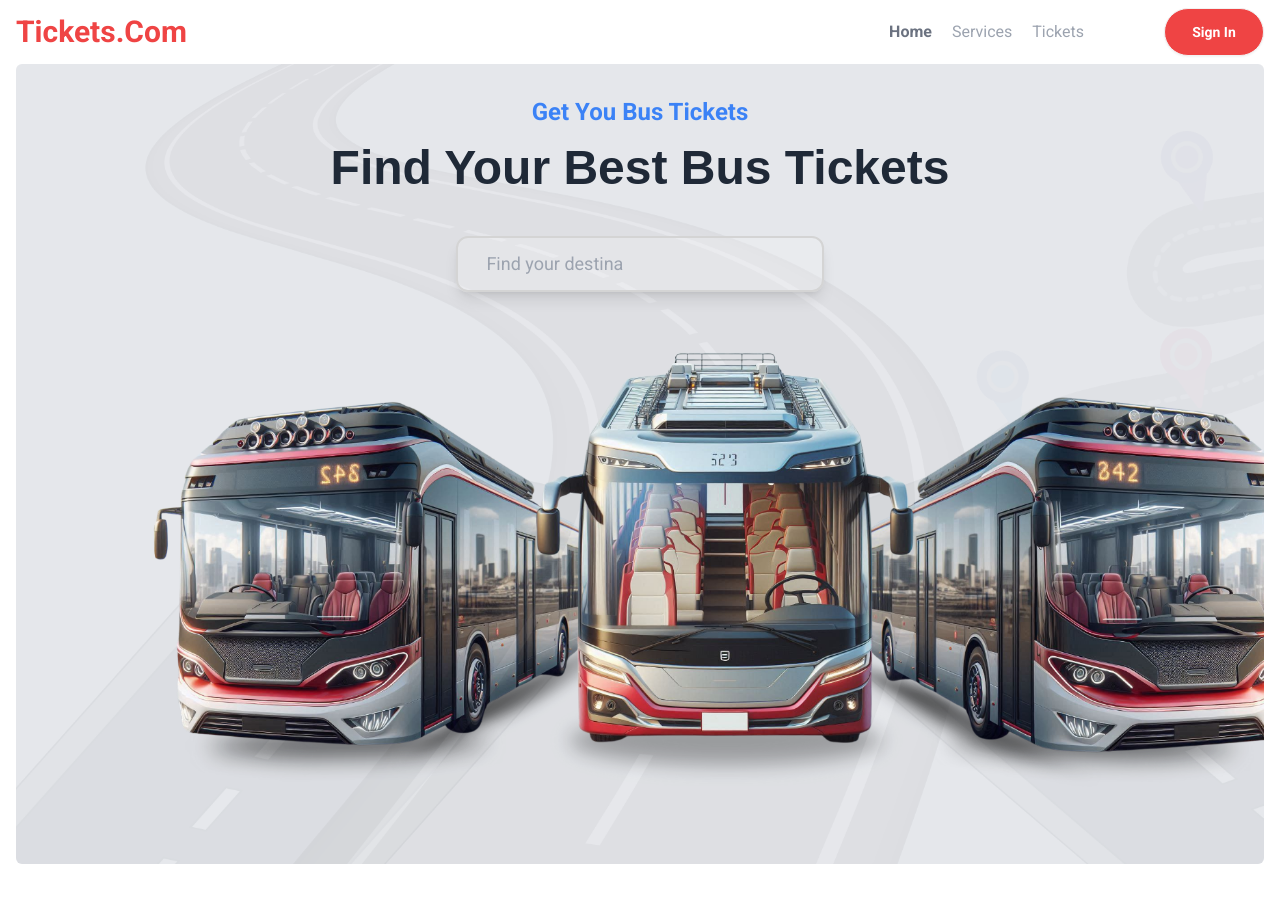
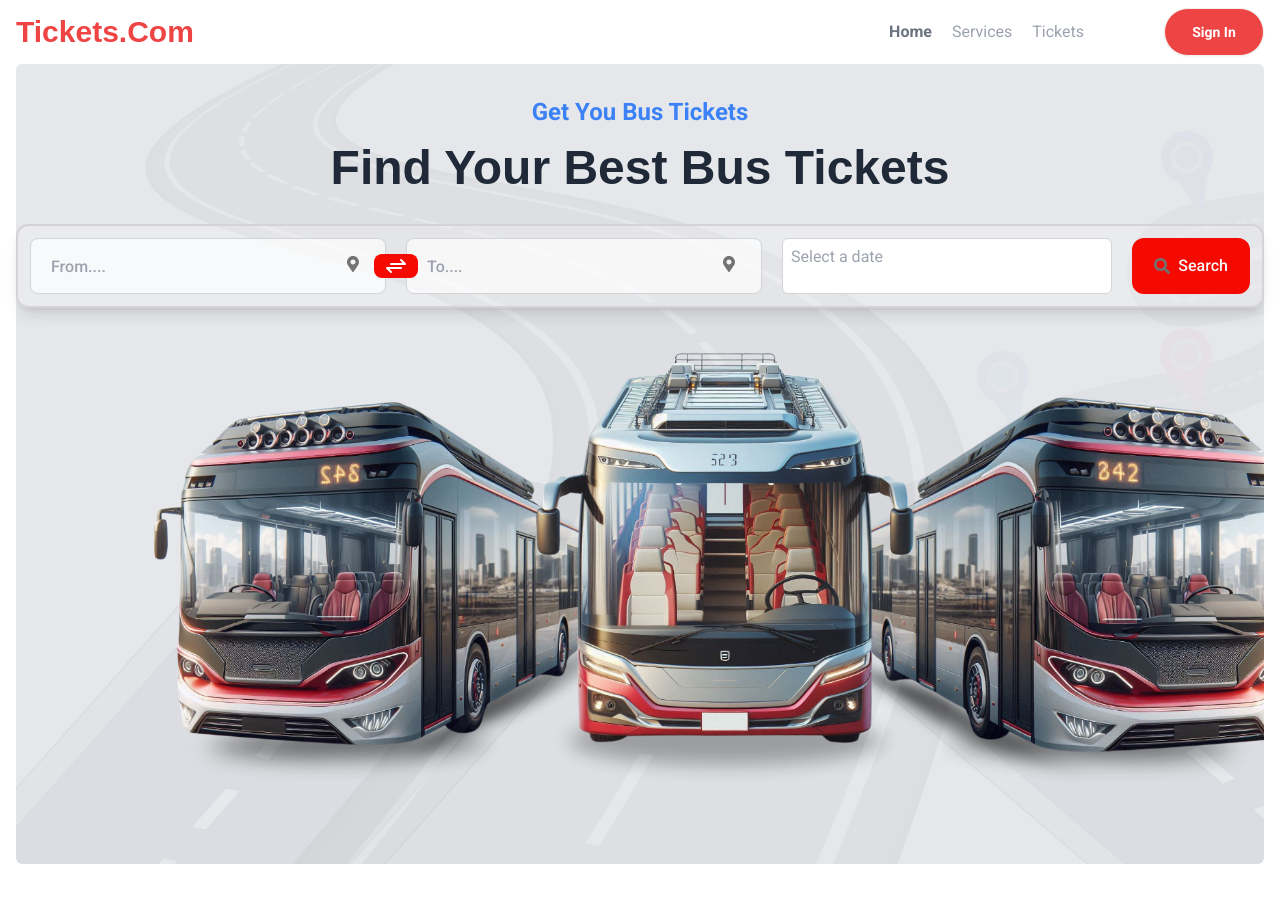
Before and after one commit to AshikurZaman01/Online-Bus-TIcket-Booking, a React (Vite) app: page / in a window 1280 px wide. Shown: the top 902 px of the page. Built offline with nearby package versions, Linux system fonts and the light colour scheme; a web font is replaced by a local one.

Commit message:
add Searc section in hero

```diff
--- a/package.json
+++ b/package.json
@@ -12,6 +12,7 @@
   "dependencies": {
     "framer-motion": "^11.11.17",
     "react": "^18.3.1",
+    "react-datepicker": "^7.5.0",
     "react-dom": "^18.3.1",
     "react-icons": "^5.3.0",
     "react-router-dom": "^6.28.0"
--- a/src/Components/Pages/HomePages/Hero/SearchBar.jsx
+++ b/src/Components/Pages/HomePages/Hero/SearchBar.jsx
@@ -1,44 +1,19 @@
-import React, { useState, useEffect } from "react";
-import { motion } from "framer-motion";
+import { motion } from "framer-motion"
+import { FaMapMarkerAlt, FaSearch } from "react-icons/fa"
+import { TbArrowsExchange } from "react-icons/tb"
+import DatePicker from "react-datepicker";
+import "react-datepicker/dist/react-datepicker.css";
+import { useEffect, useState } from "react";
 
 const SearchBar = () => {
-    const [placeholderText, setPlaceholderText] = useState("");
-    const [isDeleting, setIsDeleting] = useState(false);
-    const [charIndex, setCharIndex] = useState(0);
-    const [phraseIndex, setPhraseIndex] = useState(0);
 
-    const phrases = ["Search for a place", "Find your destination", "Explore locations"];
-    const typingSpeed = 100; // Speed for typing
-    const deletingSpeed = 50; // Speed for deleting
-    const pauseTime = 1000; // Pause before deleting or moving to the next phrase
+    const [startDate, setStartDate] = useState(null);
 
     useEffect(() => {
-        const currentPhrase = phrases[phraseIndex];
-        let timeout;
+        const dateInput = document.querySelector(".react-datepicker__input-container");
+        dateInput && dateInput.classList.add("fade-in");
+    }, []);
 
-        if (!isDeleting && charIndex < currentPhrase.length) {
-            // Typing
-            timeout = setTimeout(() => {
-                setPlaceholderText((prev) => prev + currentPhrase[charIndex]);
-                setCharIndex(charIndex + 1);
-            }, typingSpeed);
-        } else if (isDeleting && charIndex > 0) {
-            // Deleting
-            timeout = setTimeout(() => {
-                setPlaceholderText((prev) => prev.slice(0, -1));
-                setCharIndex(charIndex - 1);
-            }, deletingSpeed);
-        } else if (charIndex === currentPhrase.length && !isDeleting) {
-            // Pause after typing the full phrase
-            timeout = setTimeout(() => setIsDeleting(true), pauseTime);
-        } else if (isDeleting && charIndex === 0) {
-            // Move to the next phrase
-            setIsDeleting(false);
-            setPhraseIndex((prevIndex) => (prevIndex + 1) % phrases.length);
-        }
-
-        return () => clearTimeout(timeout);
-    }, [charIndex, isDeleting, phrases, phraseIndex]);
 
     return (
         <div>
@@ -46,18 +21,71 @@ const SearchBar = () => {
                 initial={{ opacity: 0, y: 100, scale: 0.8 }}
                 animate={{ opacity: 1, y: 0, scale: 1 }}
                 transition={{ delay: 0.5, duration: 0.8 }}
-                className="w-full p-3 top-40 absolute z-50"
-            >
-                <div className="w-[30%] mx-auto bg-neutral-50/20 border-2 border-neutral-300 shadow-lg rounded-xl">
-                    <input
-                        type="text"
-                        placeholder={placeholderText}
-                        className="w-full p-3 text-lg outline-none bg-transparent px-7"
-                    />
+
+                className="w-full bg-neutral-50/20  border-2 border-neutral-300 shadow-lg rounded-xl p-3 top-40 absolute z-50">
+
+                <div className="w-full flex items-center justify-between gap-5">
+
+                    {/* Input section */}
+                    <div className="w-[60%] flex items-center gap-5 relative">
+
+                        <div className="w-1/2 h-14 border border-neutral-300 bg-white/70 text-base text-neutral-700 font-medium px-5 flex  items-center gap-x-1 rounded-lg">
+
+                            <input type="text" name="" id="" placeholder="From...."
+                                className="flex-1 h-full border-none bg-transparent focus:outline-none" />
+                            <div className="w-5 h-5 ">
+                                <FaMapMarkerAlt className="text-neutral-500" />
+                            </div>
+
+                        </div>
+
+                        <div className="w-1/2 h-14 border border-neutral-300 bg-white/70 text-base text-neutral-700 font-medium px-5 flex  items-center gap-x-1 rounded-lg">
+
+                            <input type="text" name="" id="" placeholder="To...."
+                                className="flex-1 h-full border-none bg-transparent focus:outline-none" />
+                            <div className="w-5 h-5 ">
+                                <FaMapMarkerAlt className="text-neutral-500" />
+                            </div>
+
+                        </div>
+
+                        <div className="absolute w-11 h-6 top-1/2 left-1/2  -translate-y-1/2 -translate-x-1/2 bg-[#f50a01]  rounded-lg flex items-center justify-center">
+                            <TbArrowsExchange className="w-6 h-6 text-white"></TbArrowsExchange>
+                        </div>
+
+                    </div>
+                    {/* Input section */}
+
+                    {/* date  */}
+                    <div className="flex-1 flex items-center gap-5">
+                        {/* Date Picker */}
+                        <div className="flex-1 h-14 border border-neutral-300 bg-white rounded-md">
+                            <DatePicker
+                                selected={startDate}
+                                onChange={(date) => setStartDate(date)}
+                                dateFormat="yyyy/MM/dd"
+                                className="flex-1 h-full border-none bg-transparent focus:outline-none cursor-pointer p-2"
+                                placeholderText="Select a date"
+                            />
+                        </div>
+
+                        {/* Search Button */}
+                        <button
+                            className="w-fit px-5 h-14 bg-[#f50a01] hover:bg-transparent border-2 border-[#f50a01] rounded-xl text-base font-medium text-neutral-50 flex items-center justify-center gap-x-2 hover:text-[#f50a01] ease-in-out duration-300"
+                        >
+                            <FaSearch className="text-neutral-500" />
+                            Search
+                        </button>
+                    </div>
+
+                    {/* date  */}
+
                 </div>
+
+
             </motion.div>
         </div>
-    );
-};
+    )
+}
 
-export default SearchBar;
+export default SearchBar
--- a/src/Components/Pages/HomePages/Navbar/Navbar.jsx
+++ b/src/Components/Pages/HomePages/Navbar/Navbar.jsx
@@ -12,7 +12,7 @@ const Navbar = () => {
         <div className="flex justify-between items-center gap-4">
 
             <div>
-                <h1 className="text-3xl font-bold capitalize text-red-500">Tickets.com</h1>
+                <h1 className="text-3xl font-bold capitalize text-red-500 font-hero">Tickets.com</h1>
             </div>
 
             <div className="flex  justify-between items-center gap-20">
```
Also changed, not shown: 1 other file (tests, documents, lock files or other folders).
